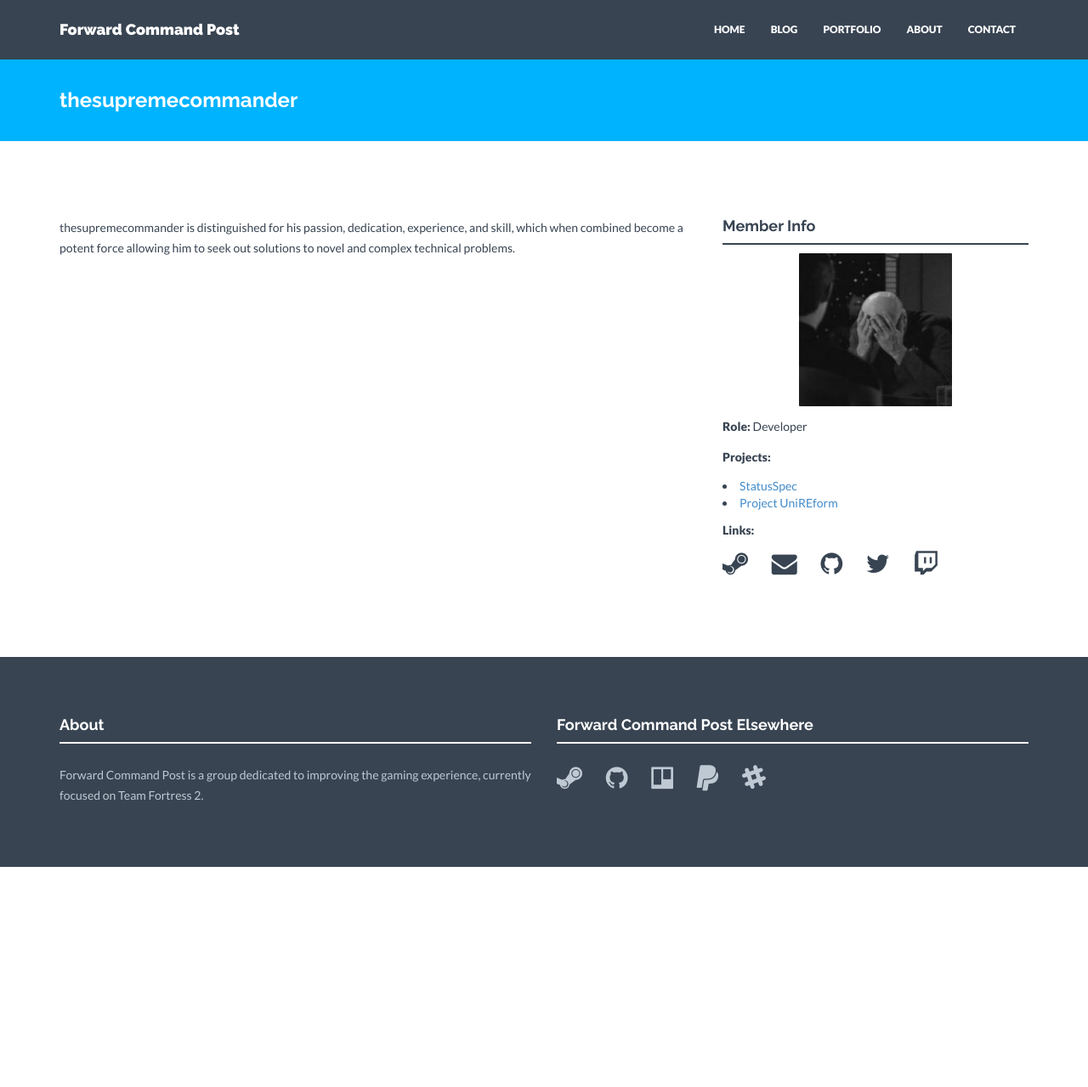
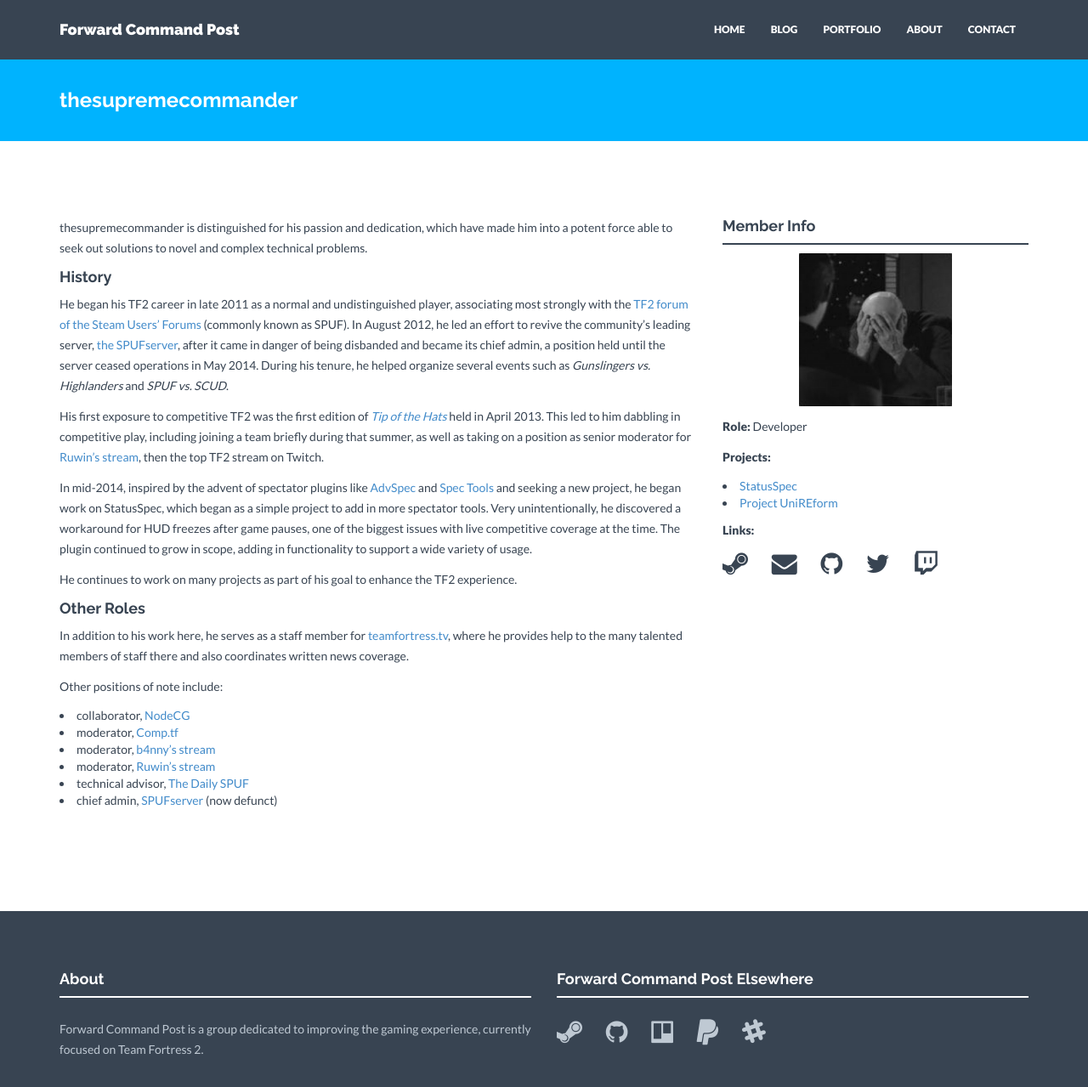
Before and after one commit to fwdcp/fwdcp.github.io, a Jekyll site: the page built from _members/thesupremecommander.markdown, in a window 1280 px wide and 1319 px high. Shown: the top 1279 px of the window at 85% size. Built offline with Jekyll 4.4.1, drawn with Linux system fonts in a browser that asks for light colours; nearby versions of some CDN libraries.

Commit message:
Expand profile for thesupremecommander.

```diff
--- a/_members/thesupremecommander.markdown
+++ b/_members/thesupremecommander.markdown
@@ -14,6 +14,29 @@
   - title: twitch
     url: http://twitch.tv/thesupremecommander
 ---
-thesupremecommander is distinguished for his passion, dedication, experience, and skill, which when combined become a potent force allowing him to seek out solutions to novel and complex technical problems.
+thesupremecommander is distinguished for his passion and dedication, which have made him into a potent force able to seek out solutions to novel and complex technical problems.
 
 <!--more-->
+
+#### History
+
+He began his TF2 career in late 2011 as a normal and undistinguished player, associating most strongly with the [TF2 forum of the Steam Users' Forums](http://forums.steampowered.com/forums/forumdisplay.php?f=80) (commonly known as SPUF). In August 2012, he led an effort to revive the community's leading server, [the SPUFserver](http://steamcommunity.com/groups/spufserver), after it came in danger of being disbanded and became its chief admin, a position held until the server ceased operations in May 2014. During his tenure, he helped organize several events such as *Gunslingers vs. Highlanders* and *SPUF vs. SCUD*.
+
+His first exposure to competitive TF2 was the first edition of *[Tip of the Hats](http://tipofthehats.org/)* held in April 2013. This led to him dabbling in competitive play, including joining a team briefly during that summer, as well as taking on a position as senior moderator for [Ruwin's stream](http://www.twitch.tv/Ruwin), then the top TF2 stream on Twitch.
+
+In mid-2014, inspired by the advent of spectator plugins like [AdvSpec](http://www.teamfortress.tv/7848/advspec) and [Spec Tools](http://www.teamfortress.tv/17283/spec-tools) and seeking a new project, he began work on StatusSpec, which began as a simple project to add in more spectator tools. Very unintentionally, he discovered a workaround for HUD freezes after game pauses, one of the biggest issues with live competitive coverage at the time. The plugin continued to grow in scope, adding in functionality to support a wide variety of usage.
+
+He continues to work on many projects as part of his goal to enhance the TF2 experience.
+
+#### Other Roles
+
+In addition to his work here, he serves as a staff member for [teamfortress.tv](http://www.teamfortress.tv/), where he provides help to the many talented members of staff there and also coordinates written news coverage.
+
+Other positions of note include:
+
+* collaborator, [NodeCG](http://nodecg.com)
+* moderator, [Comp.tf](http://comp.tf)
+* moderator, [b4nny's stream](http://www.twitch.tv/b4nny)
+* moderator, [Ruwin's stream](http://www.twitch.tv/ruwin)
+* technical advisor, [The Daily SPUF](http://blog.spuf.info)
+* chief admin, [SPUFserver](http://steamcommunity.com/groups/spufserver) (now defunct)
```
